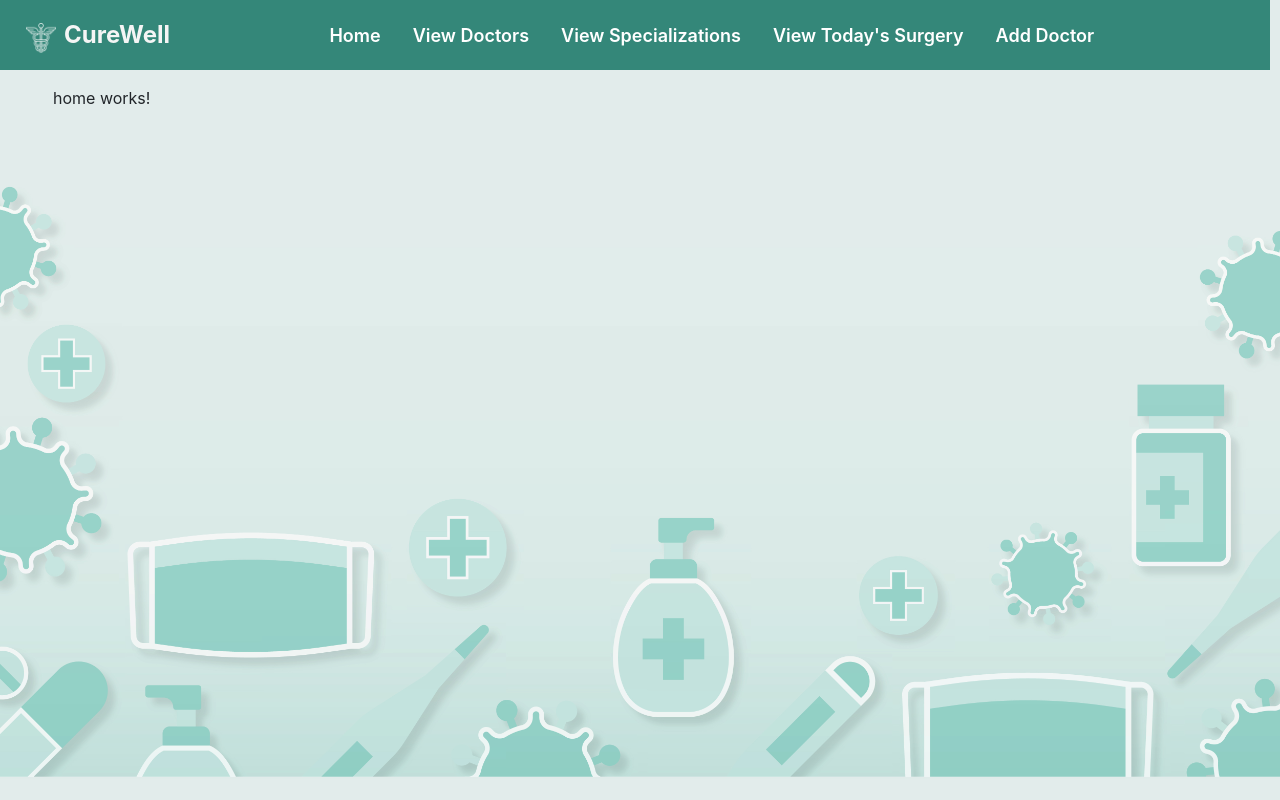
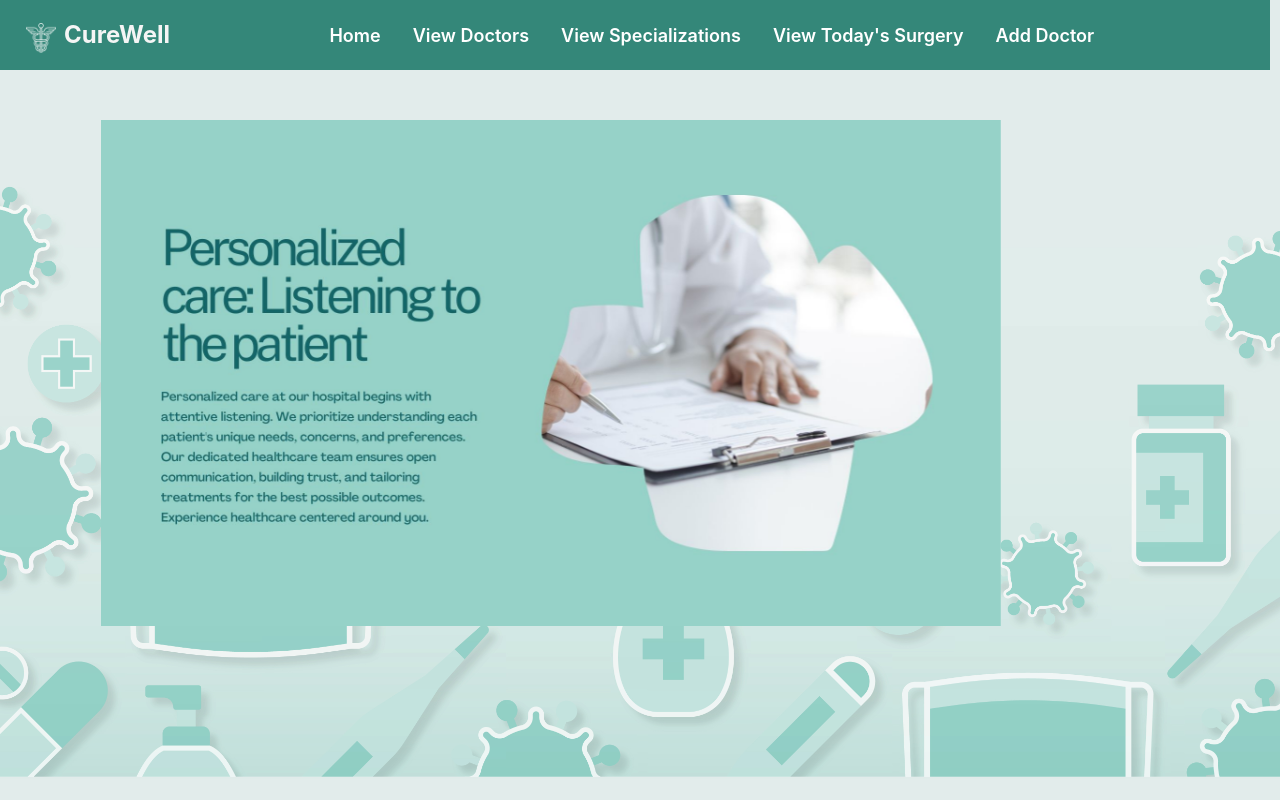
Before and after one commit to sreekanthnkartha/CureWellFrontEnd, an Angular app: page /Home in a window 1280 px wide. Built offline with nearby package versions, Linux system fonts and the light colour scheme.

Commit message:
home screen carousal

```diff
--- a/src/Services/surgery.service.ts
+++ b/src/Services/surgery.service.ts
@@ -31,8 +31,6 @@ export class SurgeryService {
   }
 
   updateSurgery(s: SurgeryModel) {
-
-
     this.http.put(this.surgeryAPI + '/' + s.SurgeryId, s).subscribe(
       (data: any) => {
         if (data === true) {
--- a/src/app/app-routing.module.ts
+++ b/src/app/app-routing.module.ts
@@ -22,6 +22,7 @@ const routes: Routes = [
   {path:'addDoctor',component:AddDoctorComponent},
   {path:'showAllSpecializations',component:ShowAllSpecializationsComponent},
   { path: 'Home', component: HomeComponent },
+  { path: '', redirectTo: 'Home', pathMatch: 'full' },
 ];
 
 @NgModule({
--- a/src/app/home/home.component.css
+++ b/src/app/home/home.component.css
@@ -0,0 +1,39 @@
+.carousel-container {
+    max-width: 900px;
+
+    height: 100%;
+    display: flex;
+    justify-content: center;
+    align-items: center;
+    overflow: hidden;
+    margin-top: 50px;
+    margin-left: auto;
+    margin-right: auto;
+  }
+
+
+  .carousel {
+    display: flex;
+    transition: transform 0.5s ease-in-out;
+  }
+
+  .carousel-item {
+    flex-shrink: 0;
+    min-width: 100%;
+    display: flex; /* Make sure the image is centered within the item */
+    justify-content: center;
+  }
+
+  .carousel-item img {
+    max-width: 100%;
+    max-height: 100%;
+    object-fit: contain; /* Maintain aspect ratio of the images */
+  }
+
+  .active {
+    display: block;
+  }
+
+  .carousel-item:not(.active) {
+    display: none;
+  }
--- a/src/app/home/home.component.html
+++ b/src/app/home/home.component.html
@@ -1 +1,7 @@
-<p>home works!</p>
+<div class="carousel-container mb-5 ml-5">
+    <div class="carousel">
+      <div *ngFor="let image of images; let i = index" class="carousel-item" [class.active]="i === currentIndex">
+        <img [src]="image" alt="Image {{i+1}}">
+      </div>
+    </div>
+  </div>
--- a/src/app/home/home.component.ts
+++ b/src/app/home/home.component.ts
@@ -6,5 +6,22 @@ import { Component } from '@angular/core';
   styleUrls: ['./home.component.css']
 })
 export class HomeComponent {
+  images: string[] = [
+    '../assets/images/image3.jpg',
+    '../assets/images/image1.jpg',
+    '../assets/images/image2.jpg',
 
+  ];
+
+  currentIndex = 0;
+
+  ngOnInit(): void {
+    setInterval(() => {
+      this.nextImage();
+    }, 3000); // Change image every 3 seconds (adjust as needed)
+  }
+
+  nextImage() {
+    this.currentIndex = (this.currentIndex + 1) % this.images.length;
+  }
 }
--- a/src/app/update-surgery/update-surgery.component.ts
+++ b/src/app/update-surgery/update-surgery.component.ts
@@ -33,7 +33,6 @@ export class UpdateSurgeryComponent {
 
   ngOnInit(): void {
     const surgeryId = +this.route.snapshot.paramMap.get('id');
-
 
     this.surgeryService.getSurgeryById(surgeryId).subscribe(
       surgery => {
@@ -73,7 +72,7 @@ export class UpdateSurgeryComponent {
       surgeryModel.SurgeryDate=this.surgery.SurgeryDate;
       surgeryModel.SurgeryCategory=this.surgery.SurgeryCategory;
 
-      if (surgeryModel.StartTime >= surgeryModel.EndTime) {
+      if (surgeryModel.StartTime <= surgeryModel.EndTime) {
         alert("Start Time can not be greater than or equal to end time!");
       } else {
         this.surgeryService.updateSurgery(surgeryModel);
```
